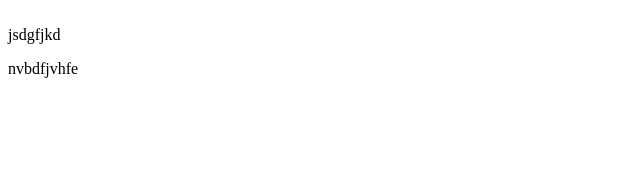
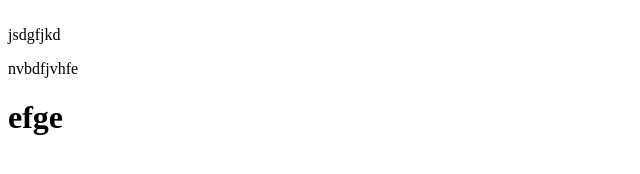
Before and after one commit to Dimitriys1/test, a plain HTML site: page index.html in a window 1280 px wide. Shown: the whole page, without its empty margins (0-640 px from the left). Drawn offline with Linux system fonts and the light colour scheme.

Commit message:
new change

```diff
--- a/index.html
+++ b/index.html
@@ -10,5 +10,6 @@
     <br>
     jsdgfjkd
     <p>nvbdfjvhfe</p>
+    <h1>efge</h1>
 </body>
 </html>
```
Also changed, not shown: style.css (deleted), test2.html (deleted), 1 other file.
